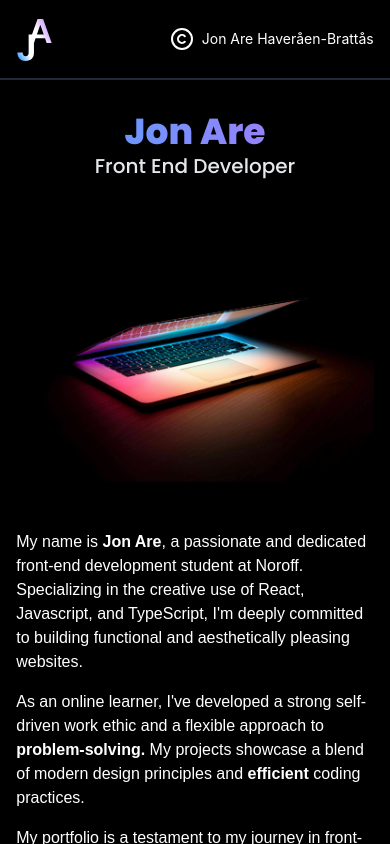
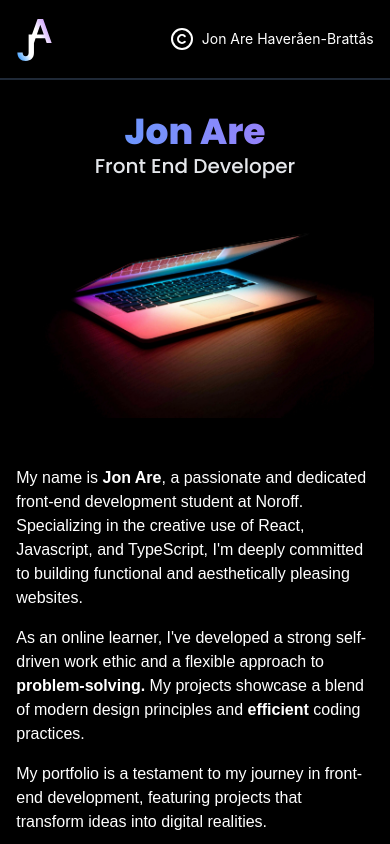
Before and after one commit to jonhavbra87/portfolio2-CA, a React (Vite) app: page / in a window 390 px wide. Built offline with nearby package versions, Linux system fonts and the light colour scheme; a web font is replaced by a local one.

Commit message:
Fixing h1 issue. the name was behind header, but now that should be fixed

```diff
--- a/src/components/AboutMe/index.jsx
+++ b/src/components/AboutMe/index.jsx
@@ -1,16 +1,15 @@
 // src/components/AboutMe.jsx
 import React from 'react';
-import Portrait from '../../assets/jon_are.webp';
 import illustration from '../../assets/laptop.webp';
 import { GitFork, Mail } from 'lucide-react';
 
 const AboutMe = () => {
   return (
-    <div className="flex flex-col justify-center text-white md:mt-16 min-h-screen">
+    <div className="flex flex-col justify-center text-white">
       <h1 className="text-4xl md:text-5xl lg:text-6xl font-extrabold font-heading text-transparent bg-clip-text bg-gradient-to-r from-gradientFrom to-gradientTo">
         Jon Are
       </h1>
-      <h2 className="text-xl md:text-2xl text-gray-200 font-medium font-heading mb-16">
+      <h2 className="text-xl md:text-2xl text-gray-200 font-medium font-heading">
         Front End Developer
       </h2>
       {/* Content Wrapper */}
--- a/src/components/LandingPage/index.jsx
+++ b/src/components/LandingPage/index.jsx
@@ -78,7 +78,7 @@ export default function LandingPage() {
   const MobileView = () => (
     <div className="w-11/12 bg-background min-h-screen mt-4 mx-auto">
       {/* AboutMe section */}
-      <div className="py-4 text-center border-b border-gray-700 ">
+      <div className="py-4 text-center border-b border-gray-700">
         <AboutMe />
       </div>
 
@@ -165,7 +165,7 @@ export default function LandingPage() {
 </div>
 
       {/* Contact section */}
-      <div className="px-4 py-8 pb-20">
+      <div className="px-4 py-8 pb-64">
         <div className="bg-background text-white rounded-lg p-6 shadow-xl text-center">
           <h2 className="text-2xl font-bold mb-6 text-gray-500">
             Contact Me
@@ -187,7 +187,7 @@ export default function LandingPage() {
           style={{ ...alignCenter, justifyContent: 'center'}}
         >
           <div className="w-full max-w-7xl mx-auto px-8">
-            <div className="flex flex-col items-center justify-center text-center min-h-screen">
+          <div className="flex flex-col items-center justify-center text-center min-h-screen mt-24">
               <AboutMe />
             </div>
           </div>
```
